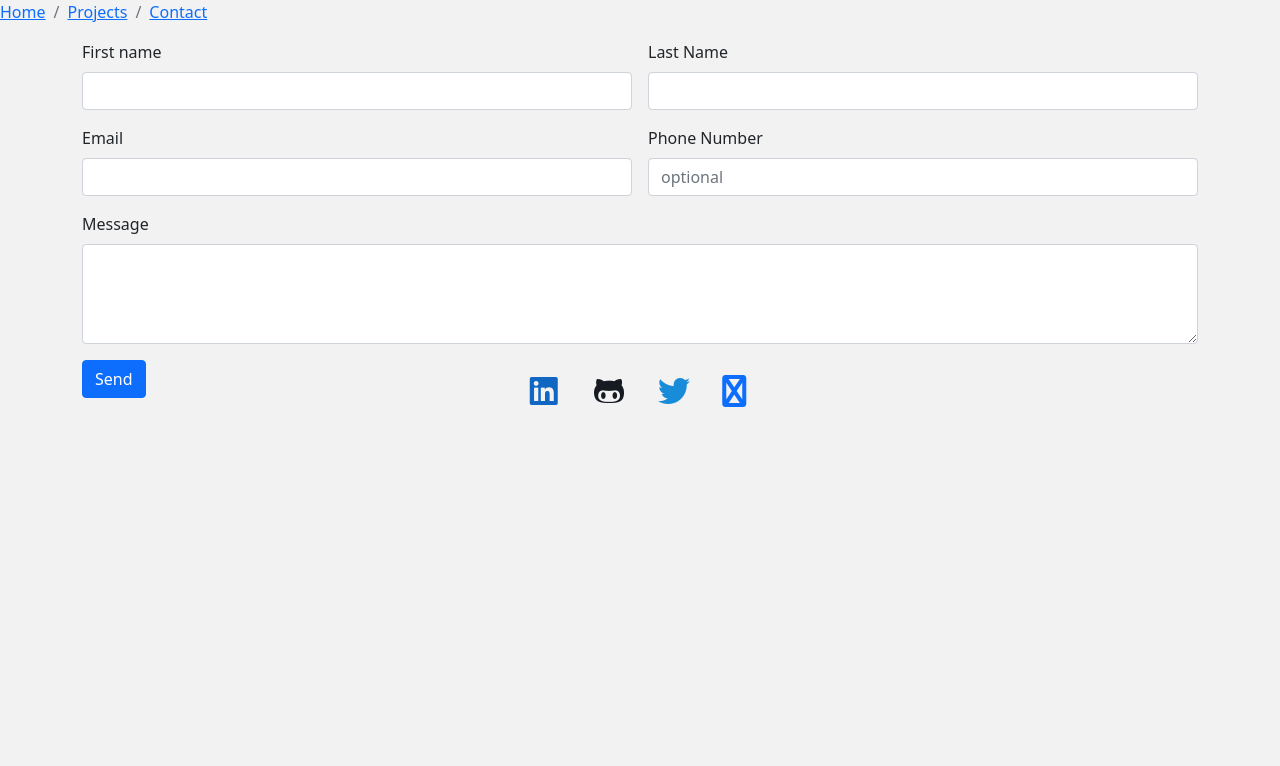
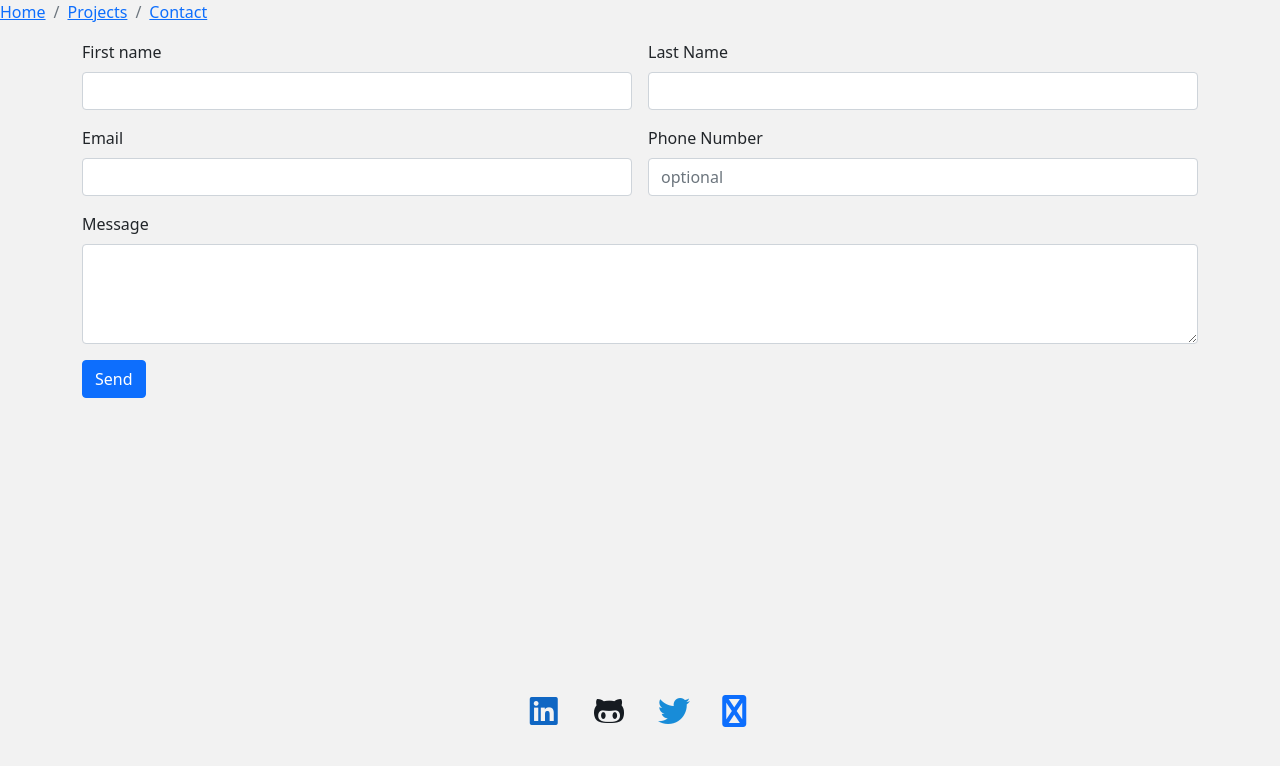
Before and after one commit to alm0ndjjoy/joyce.codes, a plain HTML site: page contact.html in a window 1280 px wide. Drawn offline with nearby package versions, Linux system fonts and the light colour scheme.

Commit message:
fixed fa positioning on projects

```diff
--- a/style.css
+++ b/style.css
@@ -64,3 +64,7 @@ body {
 #github-logo {
   color: #161b21;
 }
+
+#contact-alt {
+  margin-top: 20rem;
+}
```
